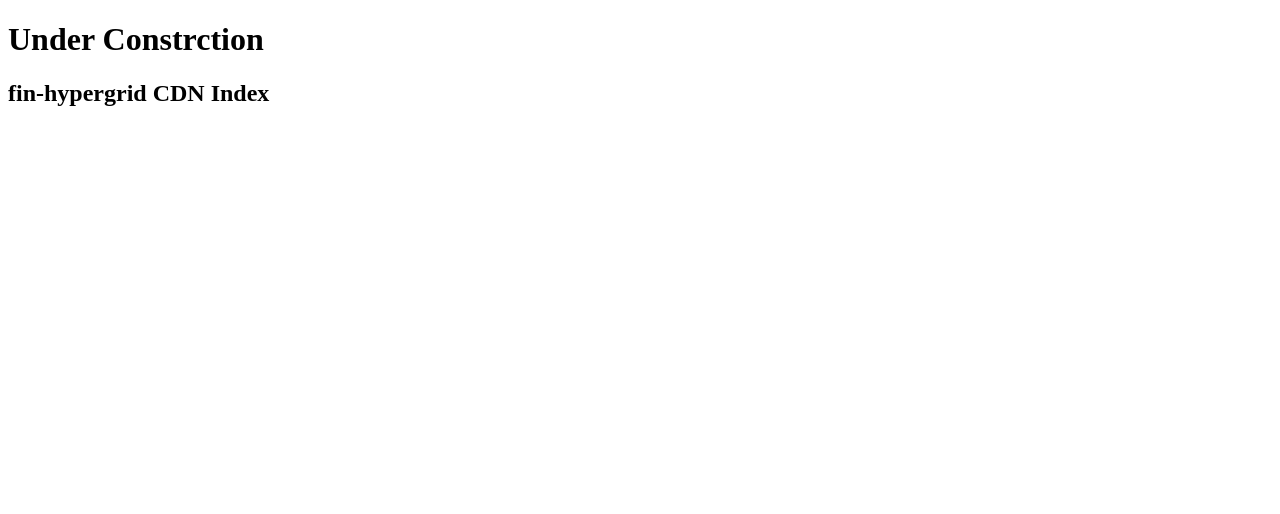
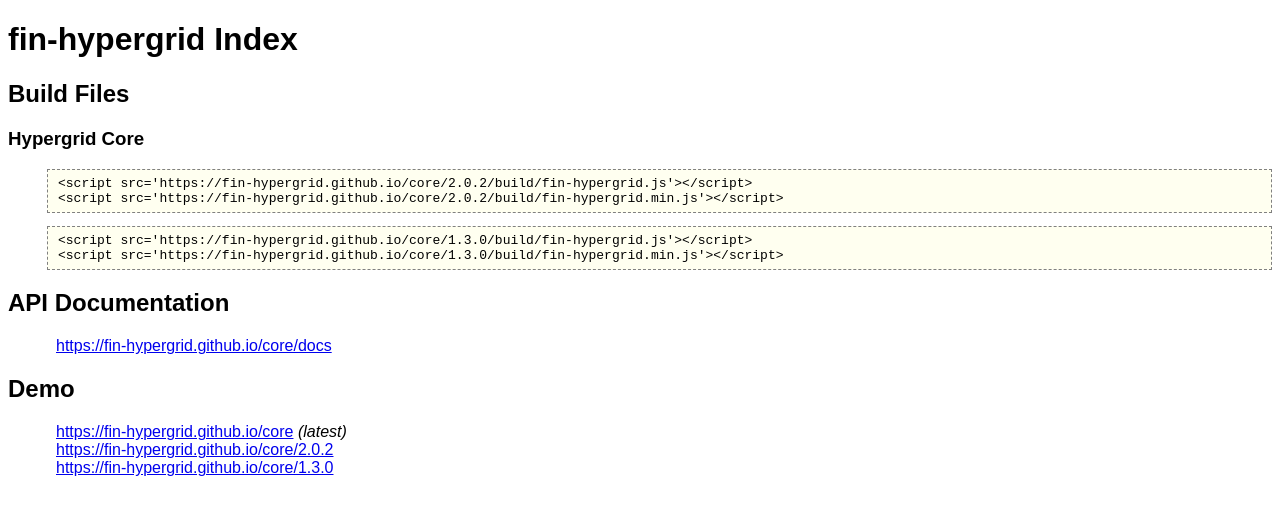
Before and after one commit to fin-hypergrid/fin-hypergrid.github.io, a plain HTML site: page index.html in a window 1280 px wide. Drawn offline with Linux system fonts and the light colour scheme.

Commit message:
Basic content to index.html page

```diff
--- a/index.html
+++ b/index.html
@@ -3,9 +3,38 @@
   <head>
     <meta charset="utf-8">
     <title>fin-hypergrid</title>
+    <style>
+body{
+  font-family: sans-serif;
+}
+    pre{
+    font-family:monospace;
+    background-color:ivory;
+    padding:6px 10px;
+    border:1px dashed gray;
+}
+  a, pre{
+    margin-left:3em;
+  }
+    </style>
   </head>
   <body>
-    <h1>Under Constrction</h1>
-    <h2>fin-hypergrid CDN Index</h2>
+    <h1>fin-hypergrid Index</h1>
+    <h2>Build Files</h2>
+    <h3>Hypergrid Core</h3>
+      <pre>
+&lt;script src='https://fin-hypergrid.github.io/core/2.0.2/build/fin-hypergrid.js'>&lt;/script>
+&lt;script src='https://fin-hypergrid.github.io/core/2.0.2/build/fin-hypergrid.min.js'>&lt;/script></pre>
+      <pre>
+&lt;script src='https://fin-hypergrid.github.io/core/1.3.0/build/fin-hypergrid.js'>&lt;/script>
+&lt;script src='https://fin-hypergrid.github.io/core/1.3.0/build/fin-hypergrid.min.js'>&lt;/script></pre>
+      <h2>API Documentation</h2>
+      <a href='https://fin-hypergrid.github.io/core/docs'>https://fin-hypergrid.github.io/core/docs</a>
+      <h2>Demo</h2>
+      <a href='https://fin-hypergrid.github.io/core'>https://fin-hypergrid.github.io/core</a> <em>(latest)</em>
+      <br>
+      <a href='https://fin-hypergrid.github.io/core/2.0.2'>https://fin-hypergrid.github.io/core/2.0.2</a>
+      <br>
+      <a href='https://fin-hypergrid.github.io/core/1.3.0'>https://fin-hypergrid.github.io/core/1.3.0</a>
   </body>
 </html>
```
